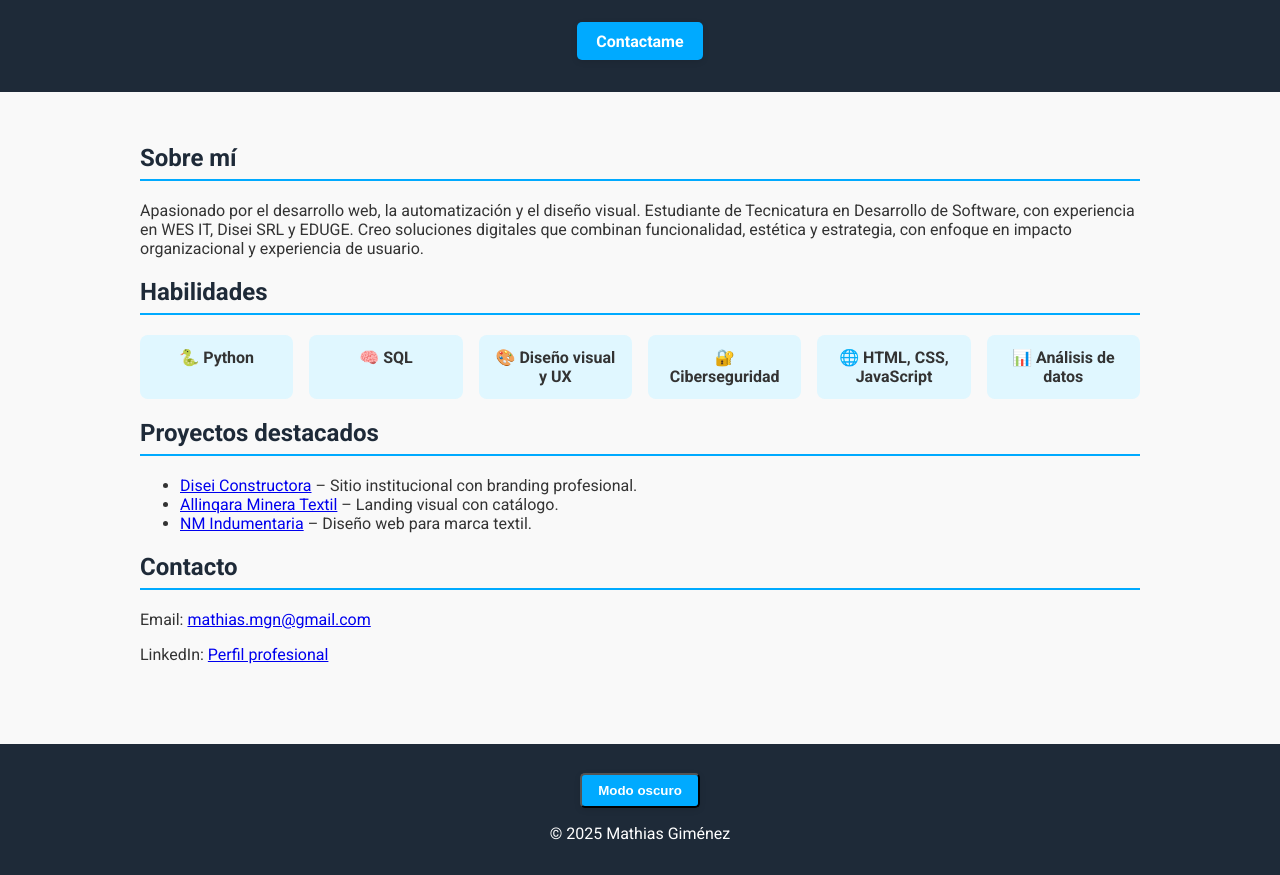
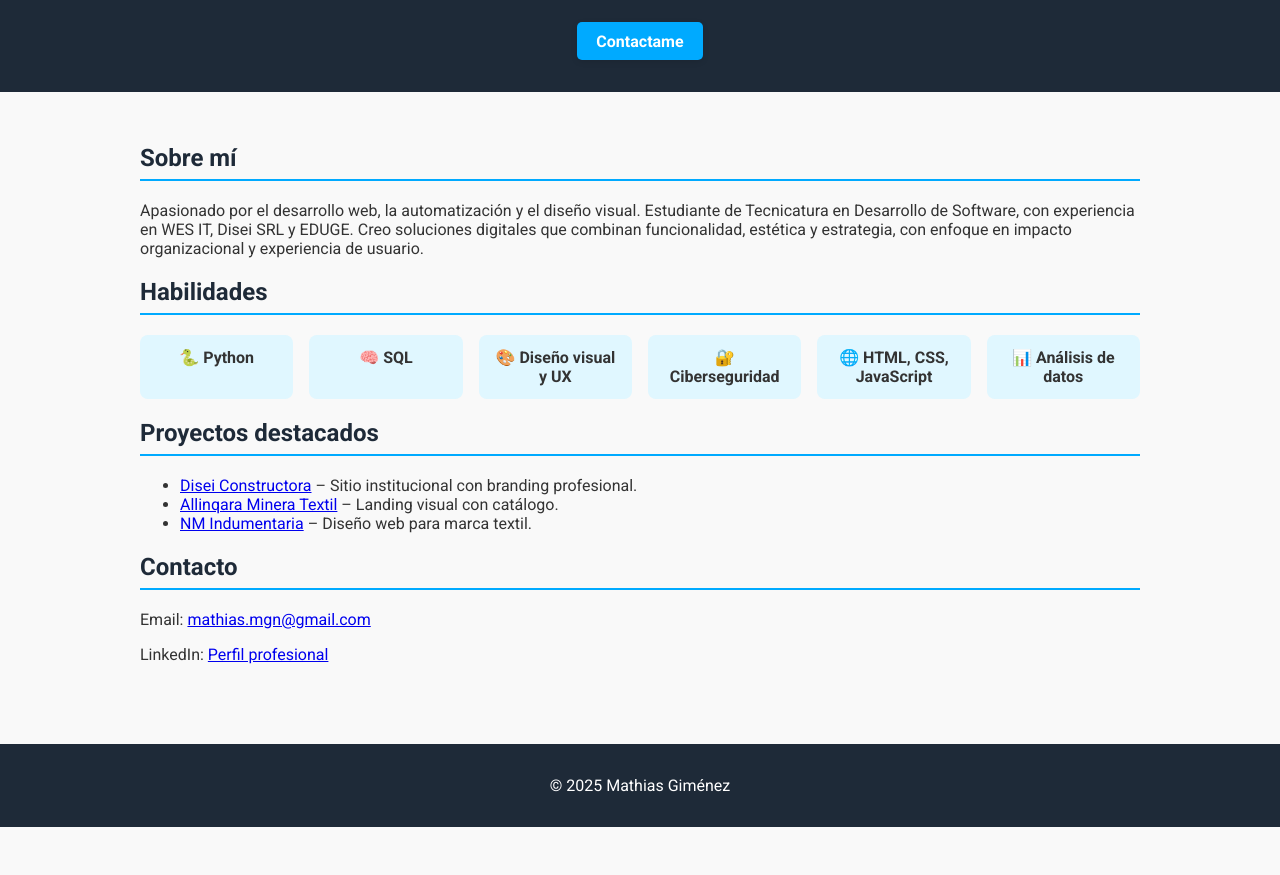
Before and after one commit to MMG15/Mathias-Gimenez-Portfolio, a plain HTML site: page index.html in a window 1280 px wide. Shown: the part 115-990 px from the top of the page. After the commit the page ends 942 px from the top, so only its background shows below. Drawn offline with Linux system fonts and the light colour scheme.

Commit message:
Remove dark mode toggle functionality
Removed dark mode toggle button and its script.

```diff
--- a/index.html
+++ b/index.html
@@ -49,14 +49,7 @@
   </main>
 
   <footer>
-    <button onclick="toggleDarkMode()" class="btn" aria-label="Activar modo oscuro">Modo oscuro</button>
     <p>© 2025 Mathias Giménez</p>
   </footer>
-
-  <script>
-    const toggleDarkMode = () => {
-      document.body.classList.toggle('dark-mode');
-    };
-  </script>
 </body>
 </html>
```
